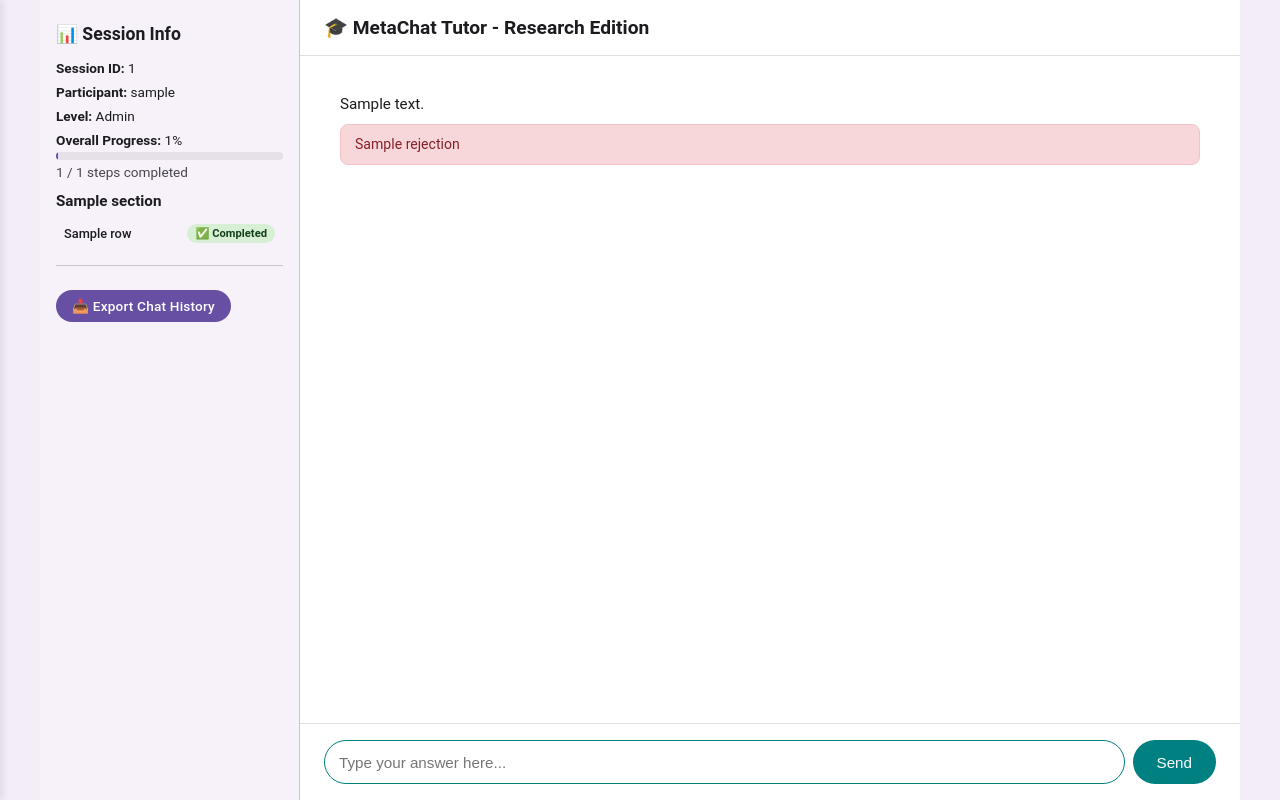
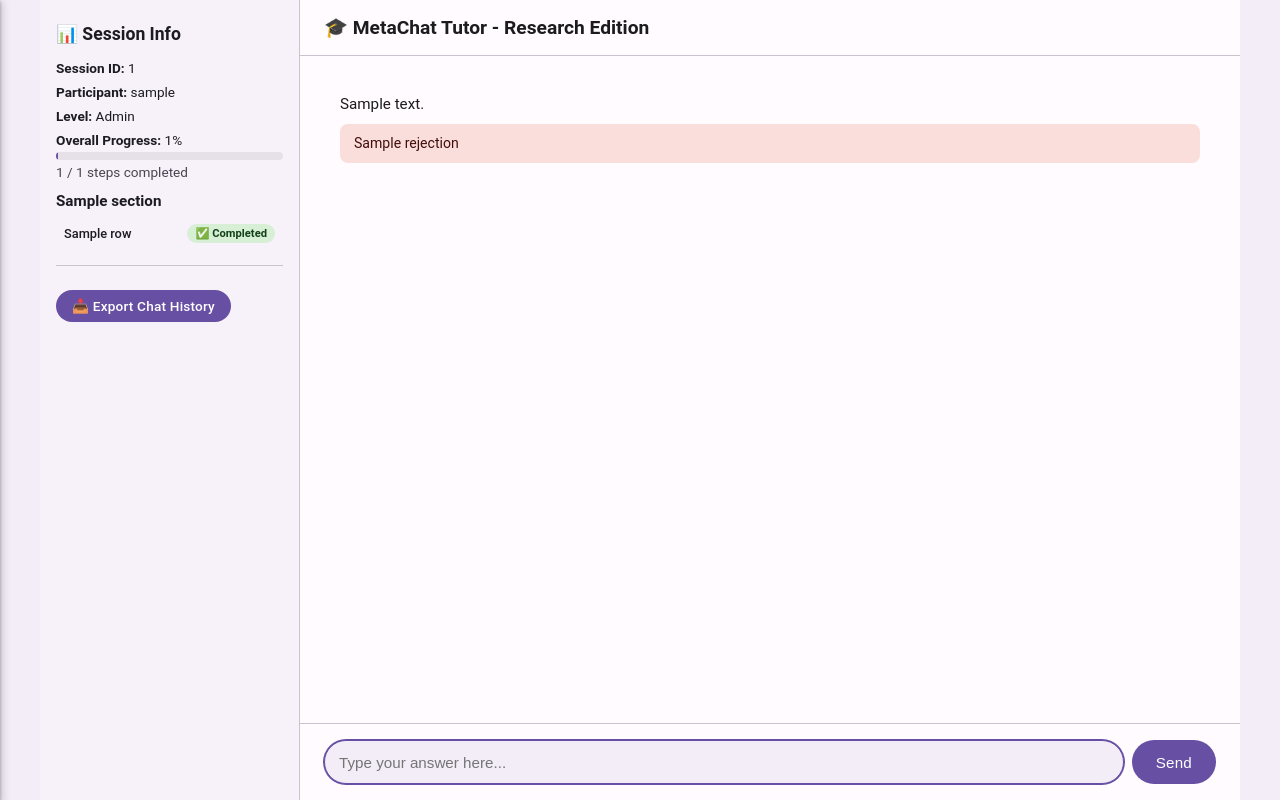
Before and after one commit to Drulena/metachat-tutor, a Django app: template tutor/templates/tutor/chat.html in a window 1280 px wide. Run offline with Django 5.2, Linux system fonts and the light colour scheme; the template is opened without the code that fills it: most values are stand-ins (such as "Sample title", 1, 10 or a date in 2020).

Commit message:
feat(theme): MD3 tokens across chat, composer, and menu
Message bubbles: user = primary-container, assistant =
surface-container, headings = primary chips (was the teal
#008080). Composer: pill text field on surface-container with
primary focus ring, filled primary Send, MD3 disabled state via
color-mix. Rejection note rides error-container tokens; loading,
spinner, sidebar drawer (elevation-3) and scrim join the token
set; option hover uses --md-elevation-1.

Issue: #15

```diff
--- a/tutor/static/tutor/style.css
+++ b/tutor/static/tutor/style.css
@@ -213,7 +213,7 @@ html, body {
   flex: 1;
   display: flex;
   flex-direction: column;
-  background: #fff;
+  background: var(--md-surface);
 }
 
 .chat-header {
@@ -221,7 +221,7 @@ html, body {
   align-items: center;
   justify-content: space-between;
   padding: 16px 24px;
-  border-bottom: 1px solid #e0e0e0;
+  border-bottom: 1px solid var(--md-outline-variant);
   flex-shrink: 0;
 }
 
@@ -267,27 +267,29 @@ html, body {
   margin-bottom: 16px;
   line-height: 1.6;
   padding: 12px 16px;
-  border-radius: 12px;
+  border-radius: var(--md-shape-lg);
   font-size: 0.95rem;
 }
 
 .message.user {
-  background: #e8f4f4;
+  background: var(--md-primary-container);
+  color: var(--md-on-primary-container);
   margin-left: 40px;
 }
 
 .message.assistant {
-  background: #f7f7f8;
+  background: var(--md-surface-container);
+  color: var(--md-on-surface);
   margin-right: 40px;
 }
 
 .message.assistant h1,
 .message.assistant h2,
 .message.assistant h3 {
-  background-color: #008080;
-  color: #fff;
+  background-color: var(--md-primary);
+  color: var(--md-on-primary);
   padding: 8px 12px;
-  border-radius: 8px;
+  border-radius: var(--md-shape-sm);
   display: inline-block;
   margin-bottom: 10px;
   font-size: 1rem;
@@ -303,18 +305,17 @@ html, body {
 }
 
 .rejection-note {
-  background: #f8d7da;
-  border: 1px solid #f5c2c7;
-  color: #842029;
+  background: var(--md-error-container);
+  color: var(--md-on-error-container);
   padding: 8px 14px;
-  border-radius: 8px;
+  border-radius: var(--md-shape-sm);
   margin-top: 8px;
   font-size: 0.88rem;
 }
 
 .input-area {
   padding: 16px 24px;
-  border-top: 1px solid #e0e0e0;
+  border-top: 1px solid var(--md-outline-variant);
   flex-shrink: 0;
   position: relative;
   min-height: 64px;
@@ -331,36 +332,42 @@ html, body {
   flex: 1;
   min-width: 0;
   padding: 10px 14px;
-  border: 1px solid #d0d0d0;
-  border-radius: 24px;
+  background: var(--md-surface-container);
+  color: var(--md-on-surface);
+  border: 1px solid var(--md-outline);
+  border-radius: var(--md-shape-full);
   font-size: 0.95rem;
   outline: none;
   height: 44px;
 }
 
 .input-area input[type="text"]:focus {
-  border-color: #008080;
+  border-color: var(--md-primary);
+  box-shadow: 0 0 0 1px var(--md-primary);
 }
 
 .input-area button[type="submit"] {
   flex-shrink: 0;
   padding: 10px 24px;
-  background: #008080;
-  color: #fff;
+  background: var(--md-primary);
+  color: var(--md-on-primary);
   border: none;
-  border-radius: 24px;
+  border-radius: var(--md-shape-full);
   font-size: 0.95rem;
+  font-weight: 500;
+  letter-spacing: 0.2px;
   cursor: pointer;
   height: 44px;
   white-space: nowrap;
 }
 
 .input-area button[type="submit"]:hover {
-  opacity: 0.9;
+  box-shadow: var(--md-elevation-1);
 }
 
 .input-area button[type="submit"]:disabled {
-  opacity: 0.5;
+  background: color-mix(in srgb, var(--md-on-surface) 12%, transparent);
+  color: color-mix(in srgb, var(--md-on-surface) 38%, transparent);
   cursor: not-allowed;
 }
 
```
Also changed, not shown: other parts of tutor/static/tutor/style.css (+17 -15 lines).
